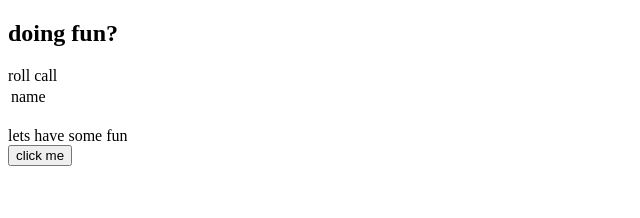
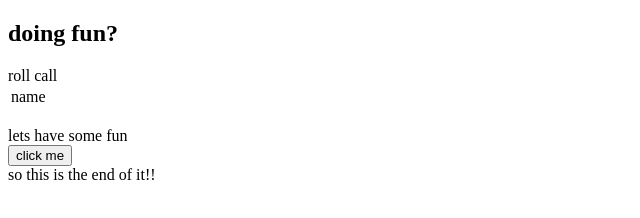
Before and after one commit to itzzpranjal/gitswap, a plain HTML site: page index.html in a window 1280 px wide. Shown: the whole page, without its empty margins (0-640 px from the left). Drawn offline with Linux system fonts and the light colour scheme.

Commit message:
footer is added

```diff
--- a/index.html
+++ b/index.html
@@ -20,5 +20,8 @@
         lets have some fun
     </div>
     <button>click me</button>
+    <div>
+        so this is the end of it!!
+    </div>
 </body>
 </html>
```
